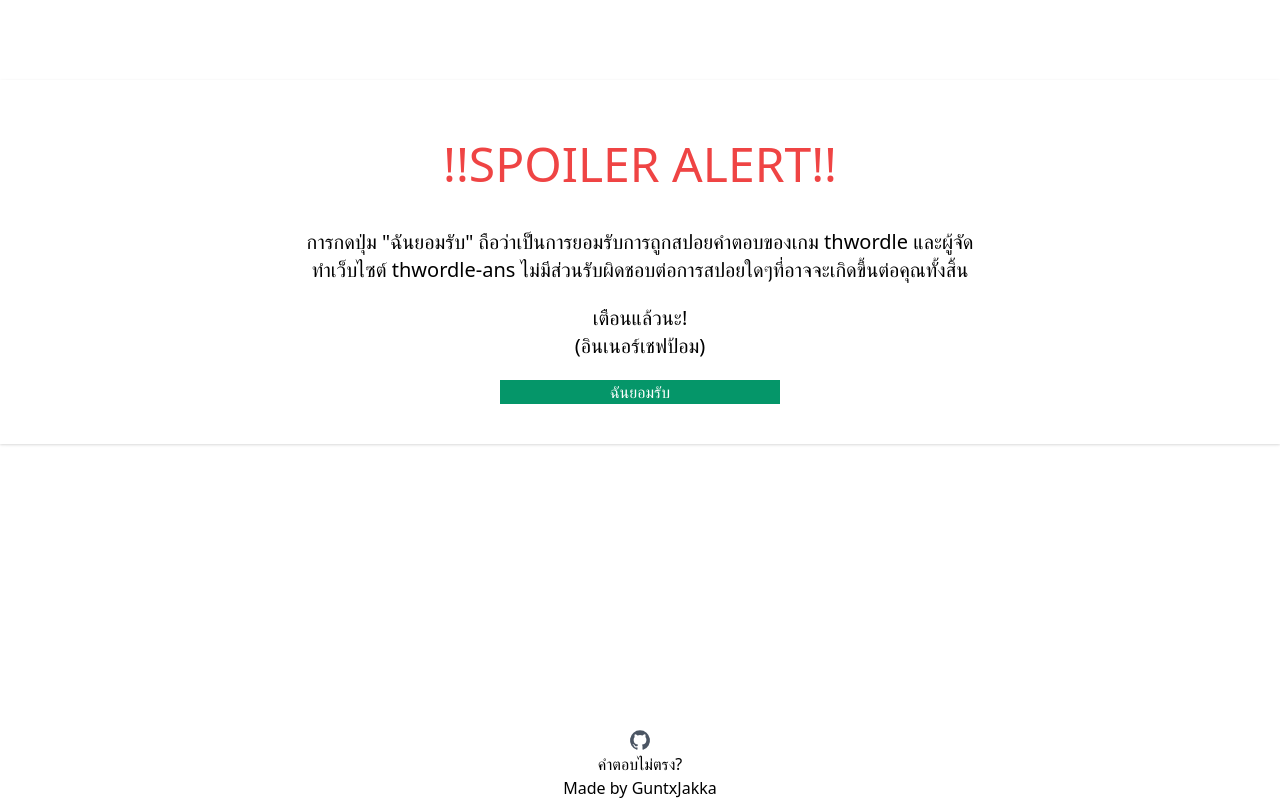
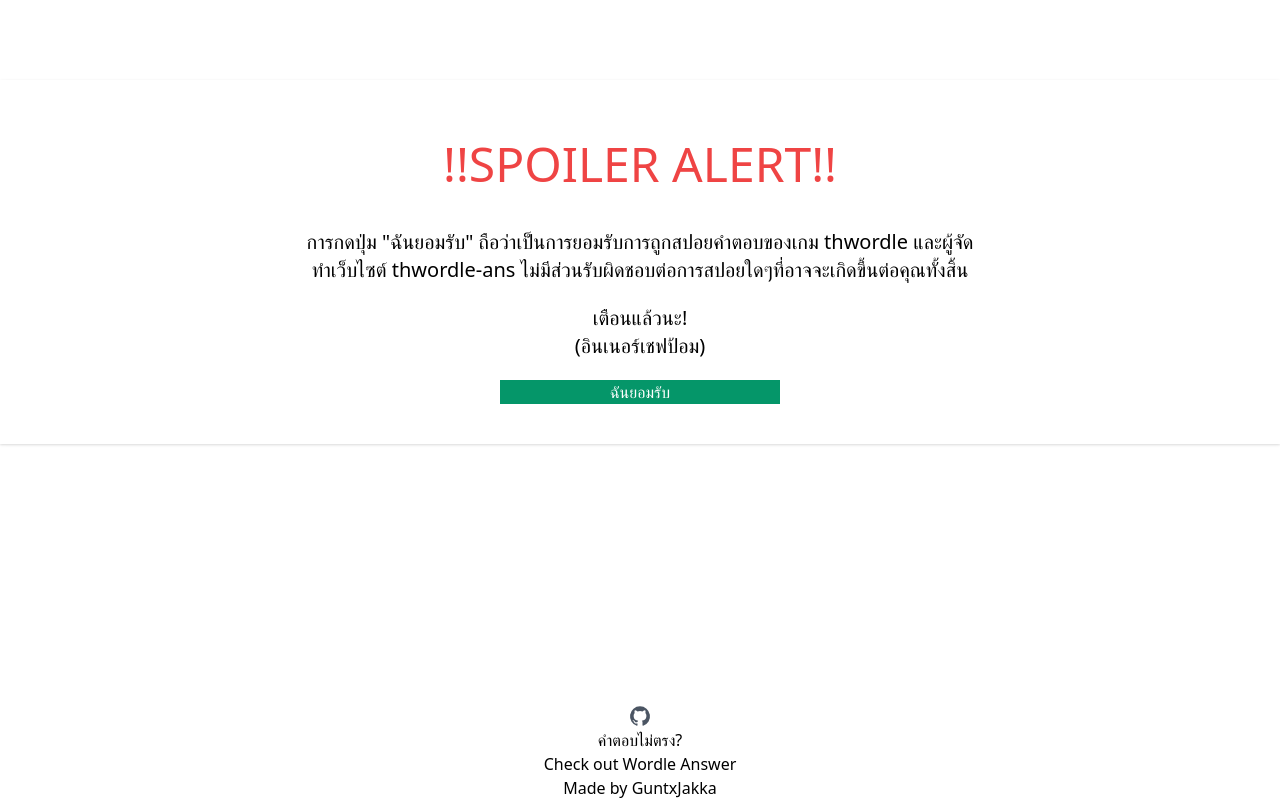
Before and after one commit to gxjakkap/thwordle-ans, a Nuxt app: page / in a window 1280 px wide. Built offline with nearby package versions, Linux system fonts and the light colour scheme.

Commit message:
add wordle answer link in footer

```diff
--- a/components/Footer.vue
+++ b/components/Footer.vue
@@ -38,6 +38,11 @@
     >
     <a
       class="flex justify-center hover:underline hover:text-blue-500"
+      href="https://wordle-ans.vercel.app"
+      >Check out Wordle Answer</a
+    >
+    <a
+      class="flex justify-center hover:underline hover:text-blue-500"
       href="https://twitter.com/guntxjakka"
       target="_blank"
       >Made by GuntxJakka</a
```
